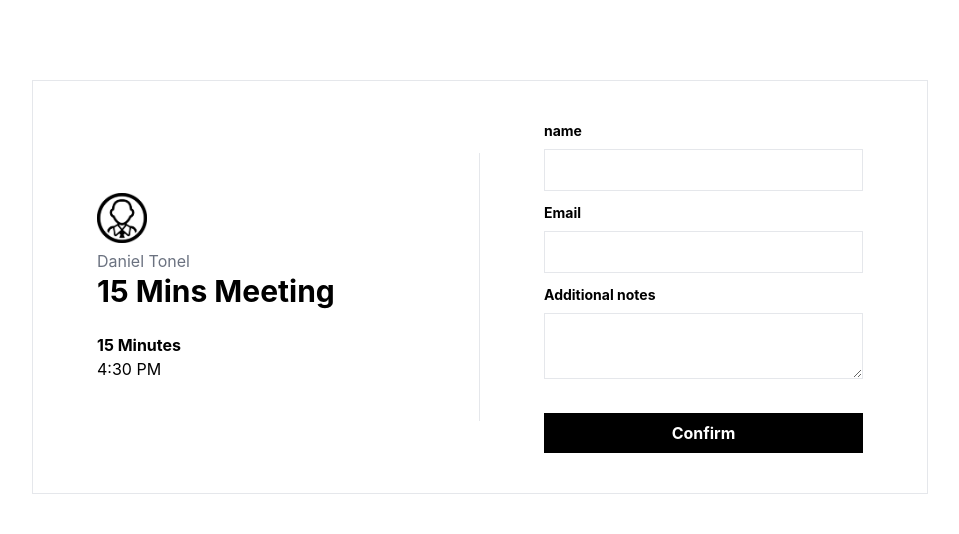
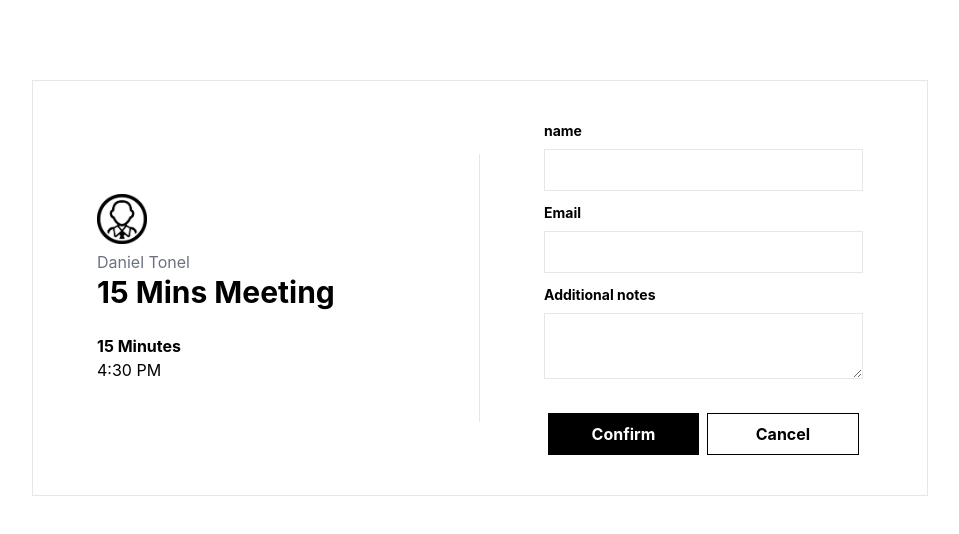
Before and after one commit to Divin17/cal-clone, a Next.js app: page /events/step1 in a window 1280 px wide. Shown: the top 534 px of the page, without its empty margins (160-1119 px from the left). Built offline with nearby package versions, Linux system fonts and the light colour scheme.

Commit message:
adding custom class for button

```diff
--- a/components/Form/Button.tsx
+++ b/components/Form/Button.tsx
@@ -3,6 +3,7 @@ import Spinner from "./Spinner";
 
 export type Props = {
    buttonText: string;
+   customClass: string;
    isDisabled: boolean;
    onClick?: (event: React.FormEvent<HTMLButtonElement>) => void;
    isLoading: boolean;
@@ -14,8 +15,8 @@ const Button: React.FC<Props> = (props) => {
          className={`${
             props.isDisabled
                ? "ring-1 text-red-300 ring-red-300 cursor-not-allowed"
-               : "bg-black hover:bg-black-200"
-         } w-full text-white font-bold py-2 px-4 mt-4 content-center`}
+               : "hover:bg-black-200"
+         } w-full font-bold py-2 px-4 mt-4 content-center ${props.customClass}`}
          type="submit"
          onClick={props.onClick}
          disabled={props.isDisabled}
--- a/components/Layout/Event.tsx
+++ b/components/Layout/Event.tsx
@@ -11,7 +11,7 @@ export type Props = {
 
 const Event: React.FC<Props> = (props) => {
    return (
-      <div className="flex content-between flex-row w-full bg-white py-5 px-3 border border-primaryBorder shadow-default">
+      <div className="flex flex-row content-between w-full px-3 py-5 bg-white border border-primaryBorder shadow-default">
          <div className="w-1/12">
             <p>{props.date}</p>
             <p className="text-gray-400">{props.time}</p>
@@ -22,10 +22,16 @@ const Event: React.FC<Props> = (props) => {
             <p>{props.organizer}</p>
          </div>
          <div className="w-2/12 px-5">
-            <Button isDisabled={false} isLoading={false} buttonText="Cancel" />
+            <Button
+               customClass="text-black border border-black"
+               isDisabled={false}
+               isLoading={false}
+               buttonText="Cancel"
+            />
          </div>
          <div className="w-2/12 px-5">
             <Button
+               customClass="text-black border border-black"
                isDisabled={false}
                isLoading={false}
                buttonText="Reschedule"
--- a/pages/events/step1.tsx
+++ b/pages/events/step1.tsx
@@ -53,8 +53,8 @@ const Step1: React.FC = () => {
 
    return (
       <>
-         <div className="h-full max-w-4xl m-auto mt-20 flex flex-row bg-white border shadow-default">
-            <div className="w-1/2 border-r m-auto py-10 px-16">
+         <div className="flex flex-row h-full max-w-4xl m-auto mt-20 bg-white border shadow-default">
+            <div className="w-1/2 px-16 py-10 m-auto border-r">
                <div className="w-1/6">
                   <Image
                      src="/images/user.png"
@@ -64,7 +64,7 @@ const Step1: React.FC = () => {
                   />
                </div>
                <p className="text-gray-500">Daniel Tonel</p>
-               <h1 className="text-3xl font-bold text-primary mb-6">
+               <h1 className="mb-6 text-3xl font-bold text-primary">
                   15 Mins Meeting
                </h1>
                <div className="flex flex-row mt-6">
@@ -74,7 +74,7 @@ const Step1: React.FC = () => {
                   </div>
                </div>
             </div>
-            <div className=" w-1/2 max-w-lg bg-white py-10 px-16">
+            <div className="w-1/2 max-w-lg px-16 py-10 bg-white ">
                <Formik
                   initialValues={initialValues}
                   onSubmit={handleSubmit}
@@ -127,11 +127,20 @@ const Step1: React.FC = () => {
                            type="textarea"
                            touched={touched.note}
                         />
-                        <Button
-                           isDisabled={isDisabled}
-                           isLoading={isLoading}
-                           buttonText="Confirm"
-                        />
+                        <div className="flex flex-row content-start">
+                           <Button
+                              customClass="bg-black text-white mx-1"
+                              isDisabled={isDisabled}
+                              isLoading={isLoading}
+                              buttonText="Confirm"
+                           />
+                           <Button
+                              customClass="text-black bg-white border border-black mx-1"
+                              isDisabled={isDisabled}
+                              isLoading={isLoading}
+                              buttonText="Cancel"
+                           />
+                        </div>
                      </form>
                   )}
                </Formik>
--- a/pages/login.tsx
+++ b/pages/login.tsx
@@ -41,15 +41,15 @@ const Login: React.FC = () => {
    };
    return (
       <>
-         <div className="h-screen flex bg-gray-bg1">
+         <div className="flex h-screen bg-gray-bg1">
             <div className="w-full max-w-md m-auto">
-               <h1 className="text-3xl font-bold text-primary text-center mb-6">
+               <h1 className="mb-6 text-3xl font-bold text-center text-primary">
                   Cal.com
                </h1>
-               <h1 className="text-3xl font-bold text-primary text-center mb-6">
+               <h1 className="mb-6 text-3xl font-bold text-center text-primary">
                   Signin to your account
                </h1>
-               <div className="w-full max-w-md m-auto bg-white border border-primaryBorder shadow-default py-10 px-16">
+               <div className="w-full max-w-md px-16 py-10 m-auto bg-white border border-primaryBorder shadow-default">
                   <Formik
                      initialValues={{
                         email: "",
@@ -94,6 +94,7 @@ const Login: React.FC = () => {
                               touched={touched.password}
                            />
                            <Button
+                              customClass="text-white bg-black"
                               isDisabled={isDisabled}
                               isLoading={isLoading}
                               buttonText="Sign in"
@@ -102,10 +103,10 @@ const Login: React.FC = () => {
                      )}
                   </Formik>
                </div>
-               <p className="text-center text-sm mt-6 ">
+               <p className="mt-6 text-sm text-center ">
                   Doesnt have an account?
                   <Link href="/register">
-                     <a className="underline hover:text-black font-bold">
+                     <a className="font-bold underline hover:text-black">
                         create an account
                      </a>
                   </Link>
--- a/pages/register.tsx
+++ b/pages/register.tsx
@@ -54,10 +54,10 @@ const Register: React.FC = () => {
 
    return (
       <>
-         <div className="h-screen max-w-7xl m-auto flex flex-row">
+         <div className="flex flex-row h-screen m-auto max-w-7xl">
             <div className="w-1/2 m-auto">
-               <h1 className="text-3xl font-bold text-primary mb-6">Cal.com</h1>
-               <h1 className="text-6xl font-bold text-primary mb-6">
+               <h1 className="mb-6 text-3xl font-bold text-primary">Cal.com</h1>
+               <h1 className="mb-6 text-6xl font-bold text-primary">
                   You are one step away from simple scheduling
                </h1>
                <p className="text-gray-500">
@@ -87,11 +87,11 @@ const Register: React.FC = () => {
                   </div>
                </div>
             </div>
-            <div className=" w-1/2 max-w-lg m-auto bg-white  border border-primaryBorder shadow-default py-10 px-16">
-               <h1 className="text-2xl font-bold text-primary mt-1">
+            <div className="w-1/2 max-w-lg px-16 py-10 m-auto bg-white border border-primaryBorder shadow-default">
+               <h1 className="mt-1 text-2xl font-bold text-primary">
                   Start 14 days free trial
                </h1>
-               <p className="text-gray-400 text-sm mb-3">
+               <p className="mb-3 text-sm text-gray-400">
                   <b>No credit card required.</b> Try all pro features for 14
                   days.
                   <br />
@@ -152,6 +152,7 @@ const Register: React.FC = () => {
                            touched={touched.password}
                         />
                         <Button
+                           customClass="text-white bg-black"
                            isDisabled={isDisabled}
                            isLoading={isLoading}
                            buttonText="Sign up for free"
@@ -159,7 +160,7 @@ const Register: React.FC = () => {
                      </form>
                   )}
                </Formik>
-               <p className="text-center text-sm mt-5 ">
+               <p className="mt-5 text-sm text-center ">
                   Already have an account?
                   <Link href="/login">
                      <a className="underline hover:text-black">Login</a>
```
